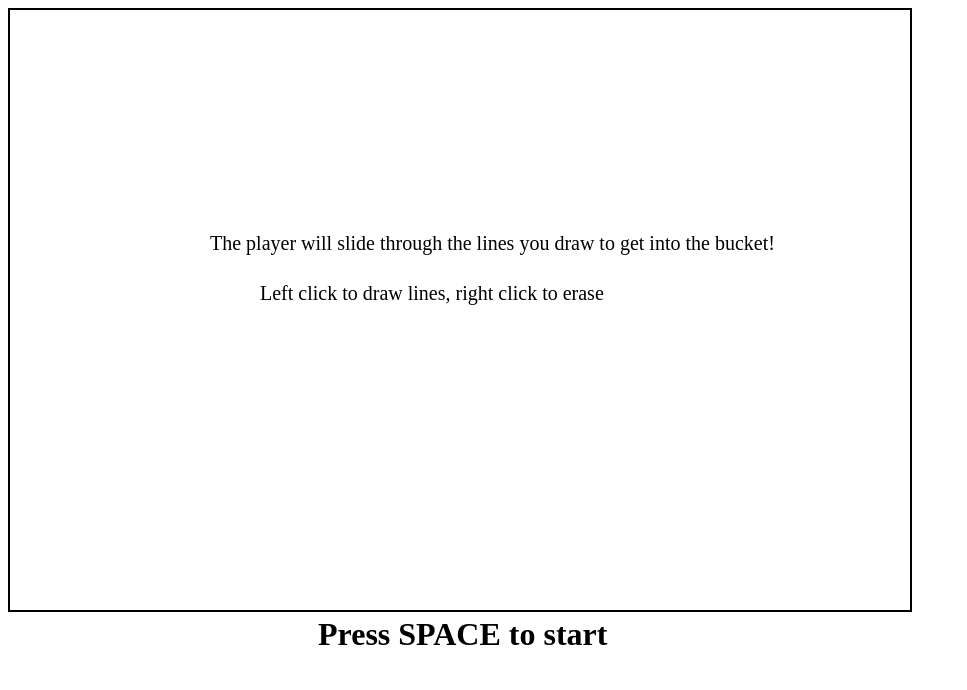
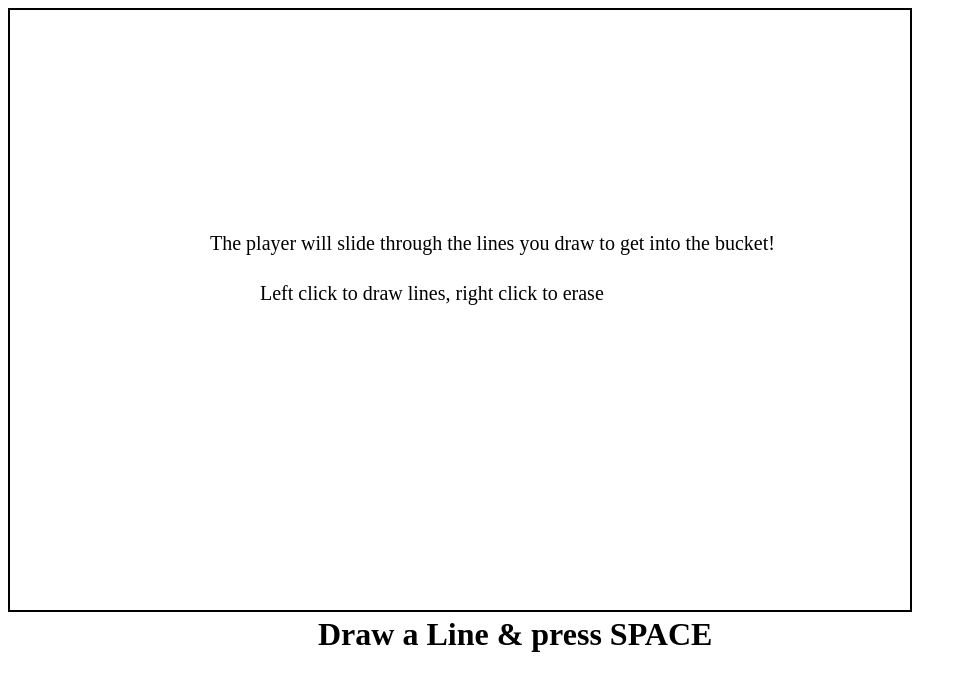
Before and after one commit to justo-rivera/linea-rider, a plain HTML site: page index.html in a window 1280 px wide. Shown: the whole page, without its empty margins (0-967 px from the left). Drawn offline with Linux system fonts and the light colour scheme.

Commit message:
Update index.html

```diff
--- a/index.html
+++ b/index.html
@@ -10,6 +10,6 @@
 <body id="bodyy" onload="level0()">
     <img id="splash" src="images/splashgif.gif" width="900" height="600" >
     <canvas width="900" height="600" style="border: 2px solid black" id="pizarra"></canvas>
-    <h1 style="padding-left: 310px; margin-top:0">Press SPACE to start</h1>
+    <h1 style="padding-left: 310px; margin-top:0">Draw a Line & press SPACE</h1>
 </body>
 </html>
```
